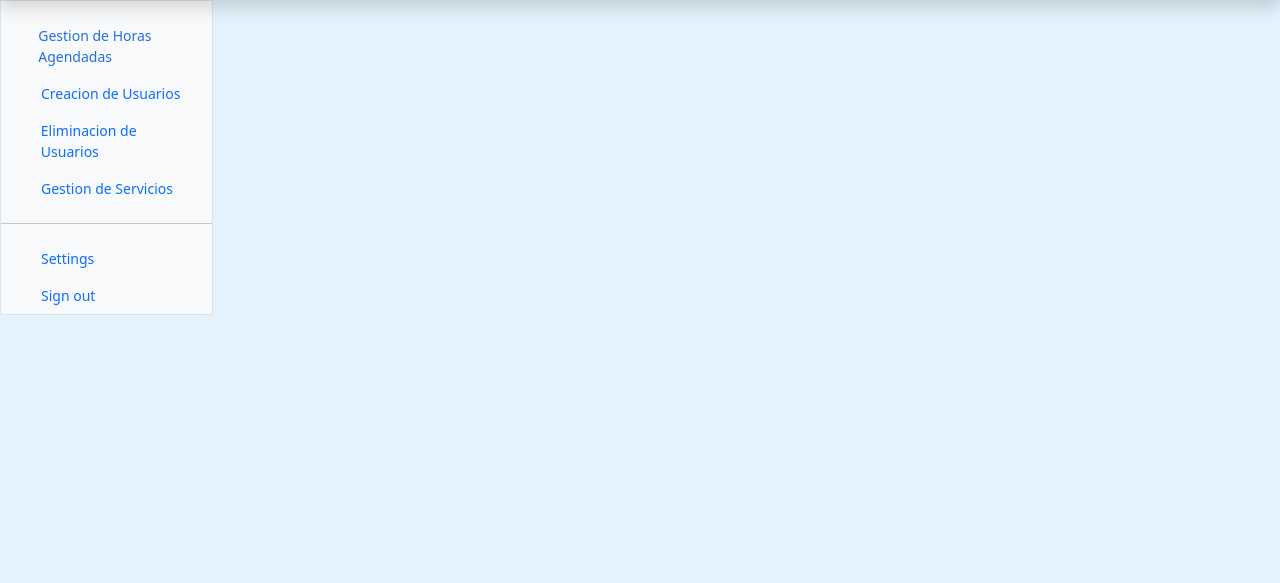
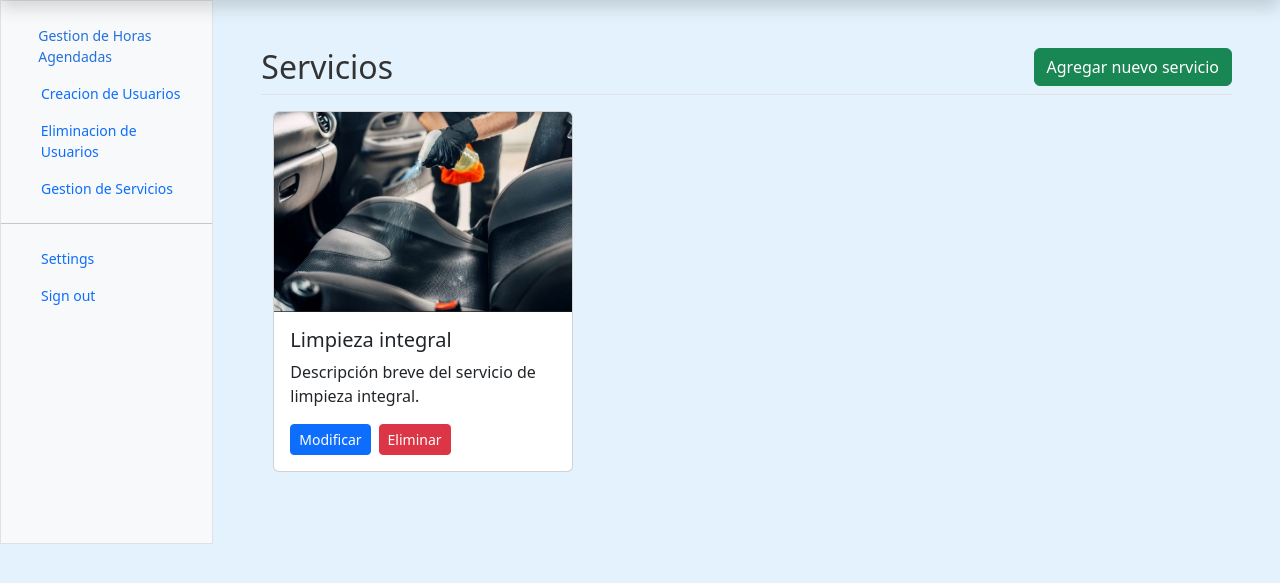
Before and after one commit to bastias1/pagina-cleanandfresh, a Django app: template templates/admin/serviciosDashboard.html in a window 1280 px wide. Shown: the part 74-657 px from the top of the page. Run offline with Django 5.2, Linux system fonts and the light colour scheme; the template is opened without the code that fills it, so the values that code supplies are empty.

Commit message:
Gestion servicios
Gestiones de servicio, boton de modificar y eliminar

```diff
--- a/CleanAndFresh/urls.py
+++ b/CleanAndFresh/urls.py
@@ -28,4 +28,5 @@ urlpatterns = [
     path('gestion-horas-agendadas/',views.dashboardHorasAgendadas),
     path('creacion-usuarios/',views.registro_empleados_view),
     path ('eliminar-usuarios/', views.dashboardEliminarUsuarios),
+    path('gestion-servicios/',views.gestionServicios)
 ]
--- a/templates/admin/serviciosDashboard.html
+++ b/templates/admin/serviciosDashboard.html
@@ -1,5 +1,37 @@
 {% extends 'admin/dashboard.html' %} {% load static %} {% block title %} Servicios {% endblock %} {% block content %}
 <!-- EDITAR AQUI-->
 
+<div class="container px-4 py-5" id="featured-3">
+    <div class="d-flex justify-content-between align-items-center pb-2 border-bottom">
+        <h2 class="m-0">Servicios</h2>
+        <!-- Botón Agregar nuevo servicio -->
+        <button type="button" class="btn btn-success">Agregar nuevo servicio</button>
+    </div>
+
+    <div class="container mt-3">
+        <div class="row">
+            <!-- Card 1 -->
+            <div class="col-lg-4 col-md-6 mb-4">
+                <div class="card h-100">
+                    <img src="{% static 'images/integral.jpg' %}" class="card-img-top img-fluid" alt="Limpieza integral" style="height: 200px; object-fit: cover;" />
+                    <div class="card-body">
+                        <h5 class="card-title">Limpieza integral</h5>
+                        <p class="card-text">Descripción breve del servicio de limpieza integral.</p>
+                        <div class="d-flex justify-content-start mt-3">
+                            <button type="button" class="btn btn-primary btn-sm me-2">Modificar</button>
+                            <button type="button" class="btn btn-danger btn-sm">Eliminar</button>
+                        </div>
+                    </div>
+                </div>
+            </div>
+        </div>
+    </div>
+</div>
+
+
+
+
+
+
 <!--FIN EDITAR-->
 {% endblock %}
```
Also changed, not shown: primeraApp/views.py (+7 -0 lines).
